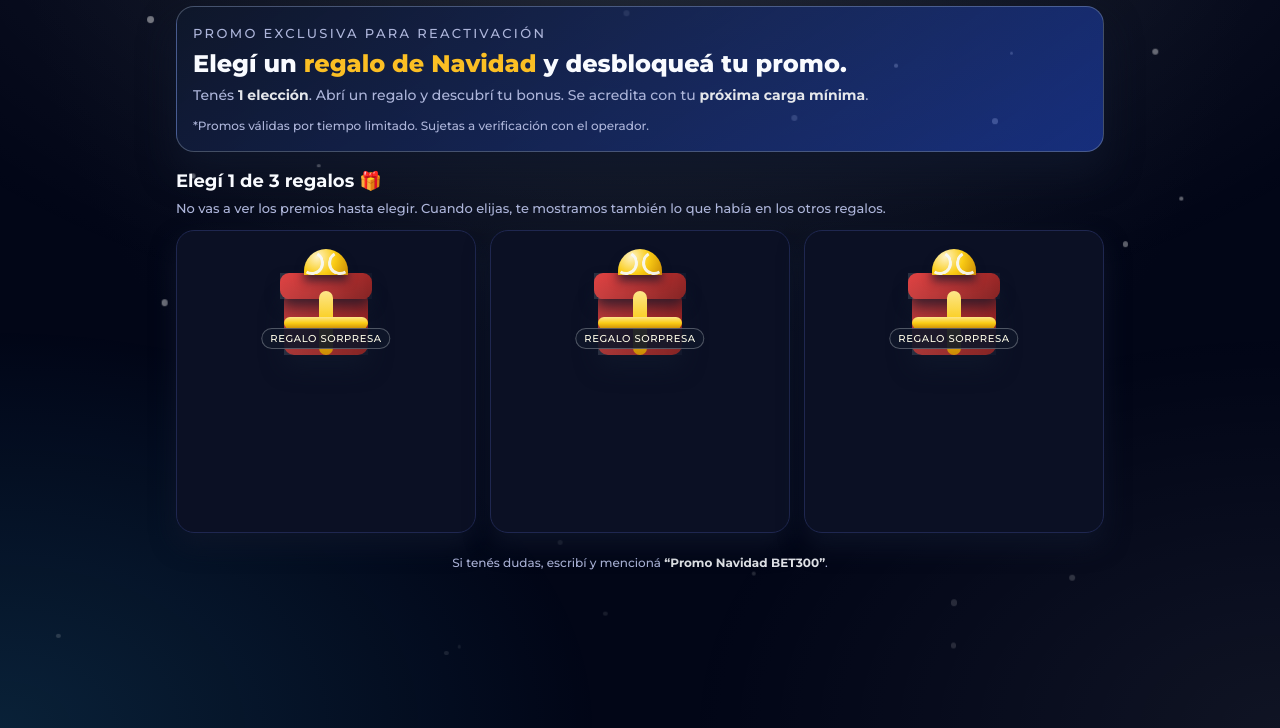
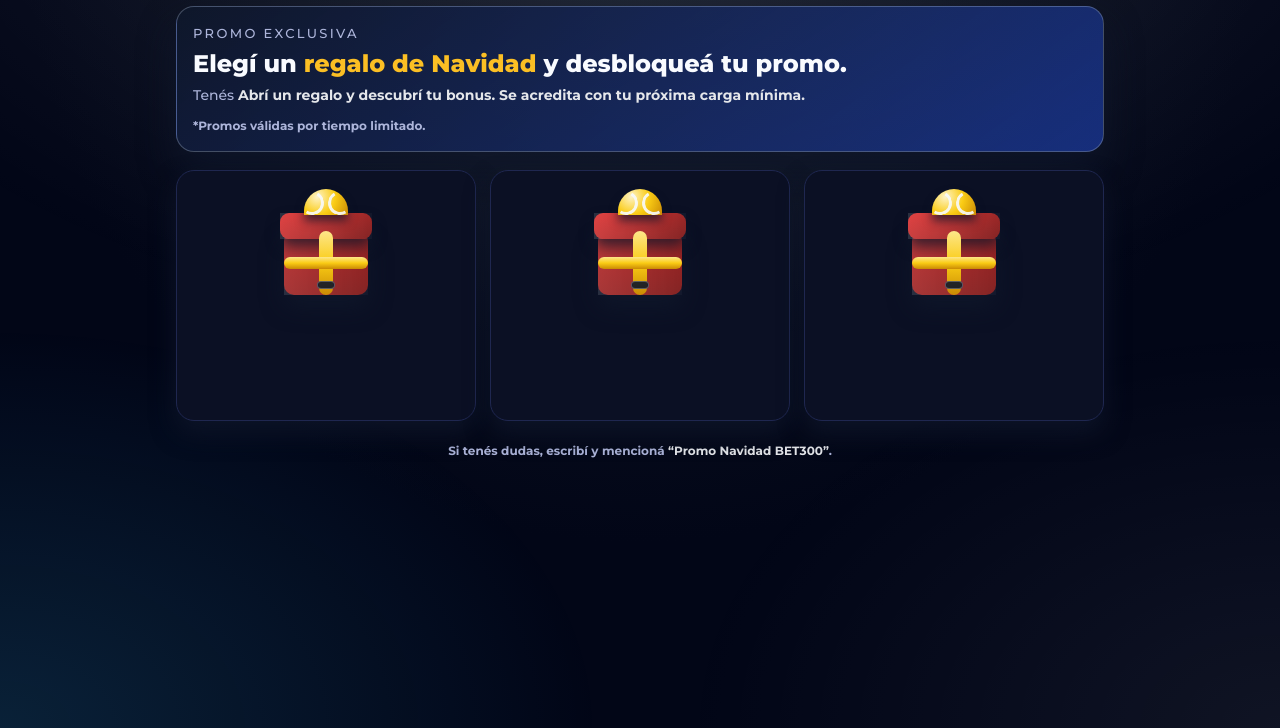
Before and after one commit to NoeA90/bet300.promo.navidad, a plain HTML site: page index.html in a window 1280 px wide. Shown: the part 72-800 px from the top of the page. Drawn offline with Linux system fonts and the light colour scheme.

Commit message:
Update index.html

```diff
--- a/index.html
+++ b/index.html
@@ -424,25 +424,20 @@ body::before{
 
   <section class="hero">
     <div class="hero-main">
-      <div class="hero-kicker">promo exclusiva para reactivación</div>
+      <div class="hero-kicker">promo exclusiva</div>
       <h1 class="hero-title">
         Elegí un <span>regalo de Navidad</span> y desbloqueá tu promo.
       </h1>
       <p class="hero-sub">
-        Tenés <b>1 elección</b>. Abrí un regalo y descubrí tu bonus.
+        Tenés <b>Abrí un regalo<b> y descubrí tu bonus.
         Se acredita con tu <b>próxima carga mínima</b>.
       </p>
       <p class="hero-note">
-        *Promos válidas por tiempo limitado. Sujetas a verificación con el operador.
+        *Promos válidas por tiempo limitado.
       </p>
     </div>
   </section>
 
-  <section class="section">
-    <h2 class="section-title">Elegí 1 de 3 regalos 🎁</h2>
-    <p class="section-sub">
-      No vas a ver los premios hasta elegir. Cuando elijas, te mostramos también lo que había en los otros regalos.
-    </p>
 
     <div class="gift-grid" id="giftGrid">
       <article class="gift" data-gift="0">
@@ -519,12 +514,11 @@ const WP_NUMBER = "5491150030414"; // <-- PONÉ TU NÚMERO REAL
 /* Promos random */
 const PROMOS = [
   { tag:"50% EXTRA", title:"Bono 50% Navidad", text:"Recibís un 50% extra sobre tu próxima carga mínima de $5.000.", footnote:"Tope de bonificación a coordinar con el operador." },
-  { tag:"$3.000 BONUS", title:"$3.000 de regalo", text:"Sumás $3.000 extra con tu carga a partir de $10.000.", footnote:"Válido una vez por usuario durante la promo." },
-  { tag:"DOBLE CARGA", title:"Doble de tu carga", text:"Te doblamos tu próxima carga navideña (hasta el límite acordado con el operador).", footnote:"Sujeto a validación manual y condiciones internas." },
+  { tag:"$10.000 BONUS", title:"$10.000 de regalo", text:"Sumás $10.000 extra con tu carga a partir de $5.000.", footnote:"Válido una vez por usuario durante la promo." },
+  { tag:"TU CARGA X 2", title:"Doble de tu carga", text:"Te doblamos tu próxima carga navideña (hasta el límite acordado con el operador).", footnote:"Sujeto a validación manual y condiciones internas." },
   { tag:"10% CASHBACK", title:"10% de vuelta", text:"Te devolvemos el 10% de tus pérdidas netas de la noche en fichas.", footnote:"Se acredita dentro de las 24 hs." },
-  { tag:"SORTEO", title:"Sorteo especial $50.000", text:"Participás de un sorteo navideño por hasta $50.000 en fichas.", footnote:"Fecha y condiciones a confirmar con el operador." },
-  { tag:"GIROS EXTRA", title:"Giros extra en ruleta", text:"Accedés a giros extra en la ruleta promocional de BET300.", footnote:"Consultá con el operador cómo activarlos." }
-];
+  { tag:"20% EXTRA", title:"Bono 20% Navidad", text:"Recibís un 20% extra sobre tu próxima carga mínima de $5.000.", footnote:"Tope de bonificación a coordinar con el operador." },
+  { tag:"$5.000 BONUS", title:"$5.000 de regalo", text:"Sumás $5.000 extra con tu carga a partir de $5.000.", footnote:"Válido una vez por usuario durante la promo." },
 
 function shuffle(arr){
   const a = arr.slice();
```
